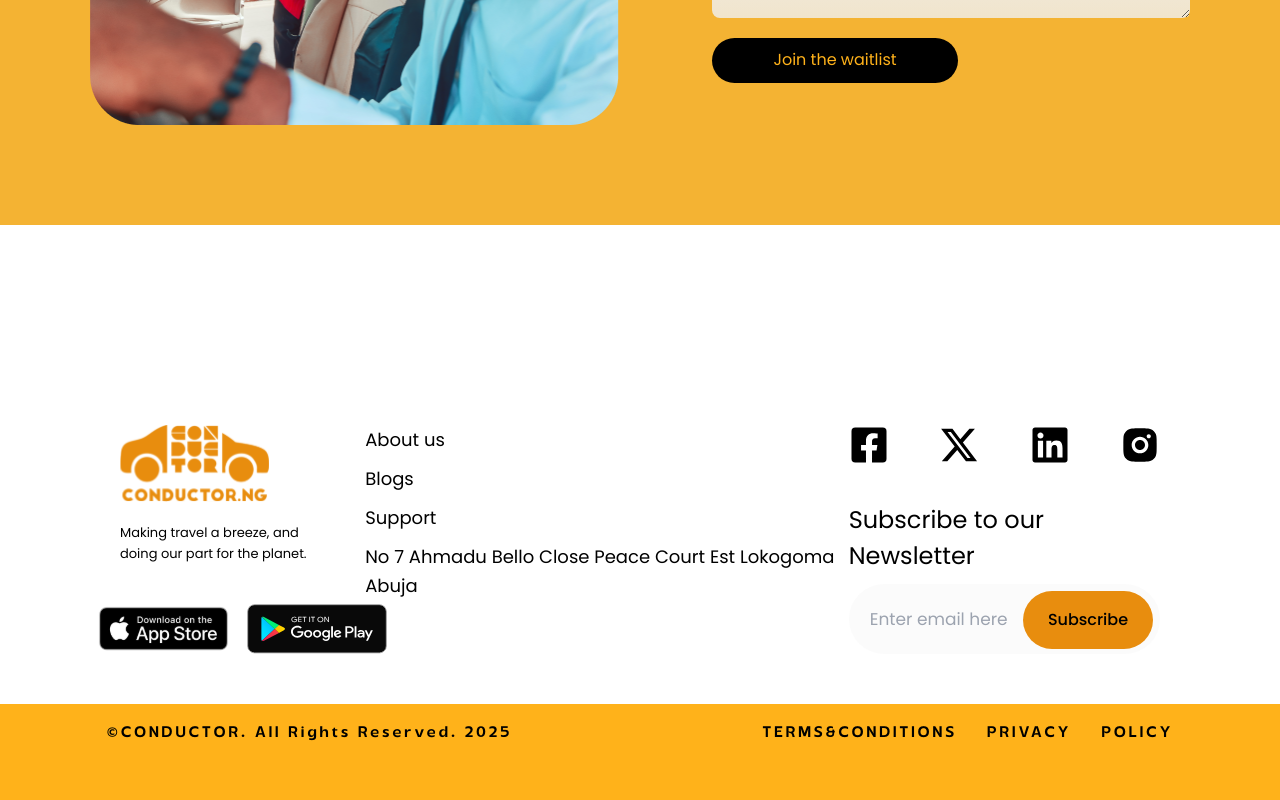
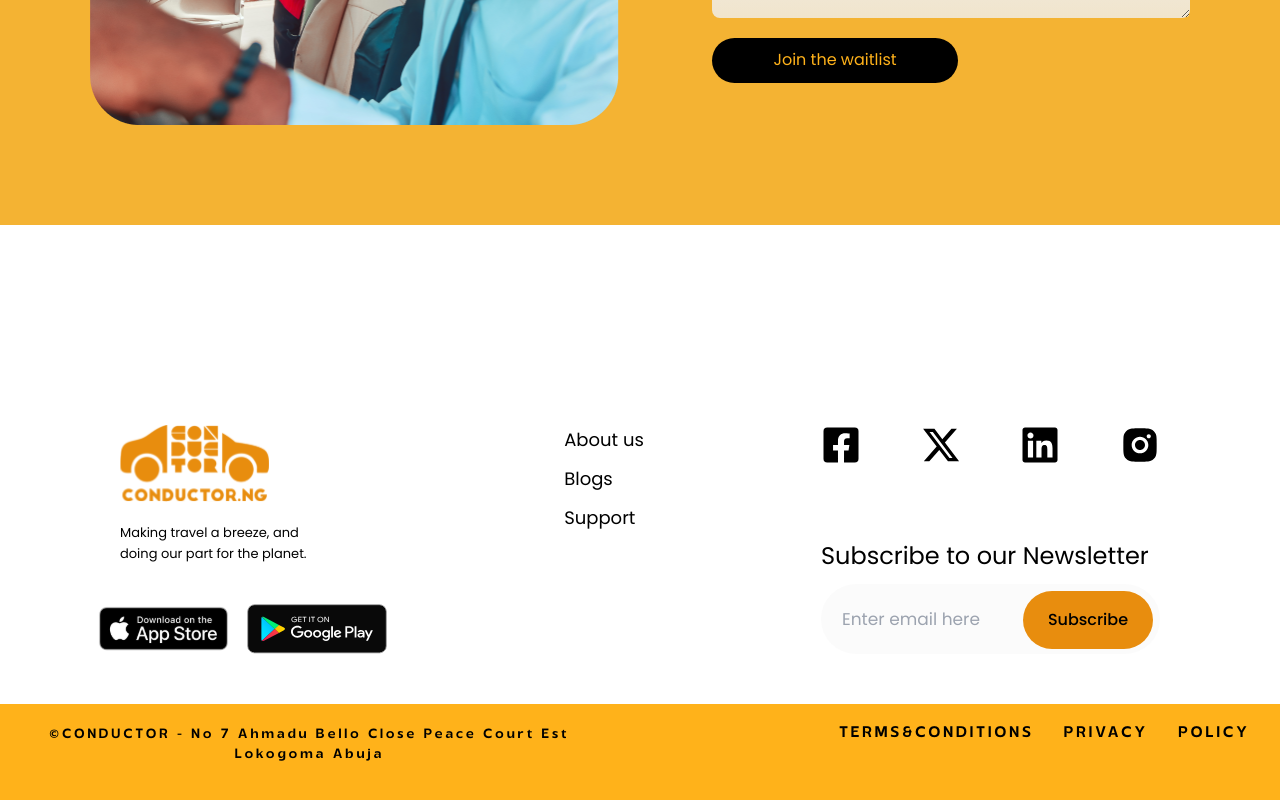
Before and after one commit to Conductor-NG/website, a Next.js app: page / in a window 1280 px wide. Shown: the part 4403-5203 px from the top of the page. Built offline with nearby package versions, Linux system fonts and the light colour scheme.

Commit message:
updated address in footer

```diff
--- a/app/components/footer/footer.component.jsx
+++ b/app/components/footer/footer.component.jsx
@@ -62,9 +62,6 @@ const Footer = () => {
             <li className="hover:scale-[1.1] cursor-pointer mb-[10px]">
               <Link href="/support">Support</Link>
             </li>
-            <li>
-              No 7 Ahmadu Bello Close Peace Court Est Lokogoma Abuja
-            </li>
           </ul>
           {/* Third column */}
           <div className="w-[339px] flex flex-col-reverse justify-between min-h-[229px] md:mt-0 mt-[20px]">
@@ -89,7 +86,7 @@ const Footer = () => {
         </div>
         <div className="bg-[var(--secondary-color)] md:h-[100px]  h-[100%]">
           <div className="md:px-[30px]  px-[15px] flex md:flex-row flex-col md:gap-[250px] gap-[30px] md:justify-center justify-start pt-[20px] font-hilmar font-semibold text-[16px] text-center leading-[17px] tracking-[3px]">
-            <p>&copy;CONDUCTOR. All Rights Reserved. {dt.getFullYear()}</p>
+            <p className="text-sm">&copy;CONDUCTOR - <a href="#">No 7 Ahmadu Bello Close Peace Court Est Lokogoma Abuja</a></p>
             <ul className="flex md:flex-row flex-col gap-[30px] md:mb-0 mb-[15px]">
               <li>TERMS&CONDITIONS</li>
               <li>PRIVACY</li>
```
